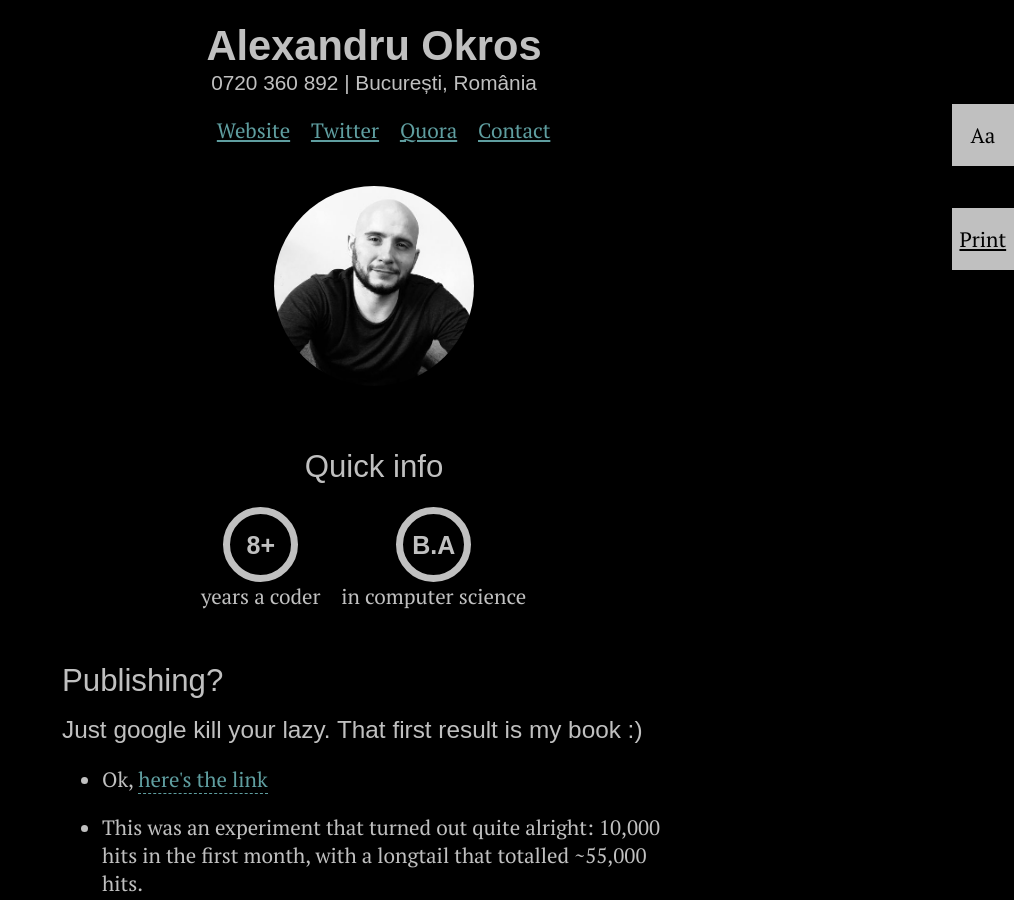
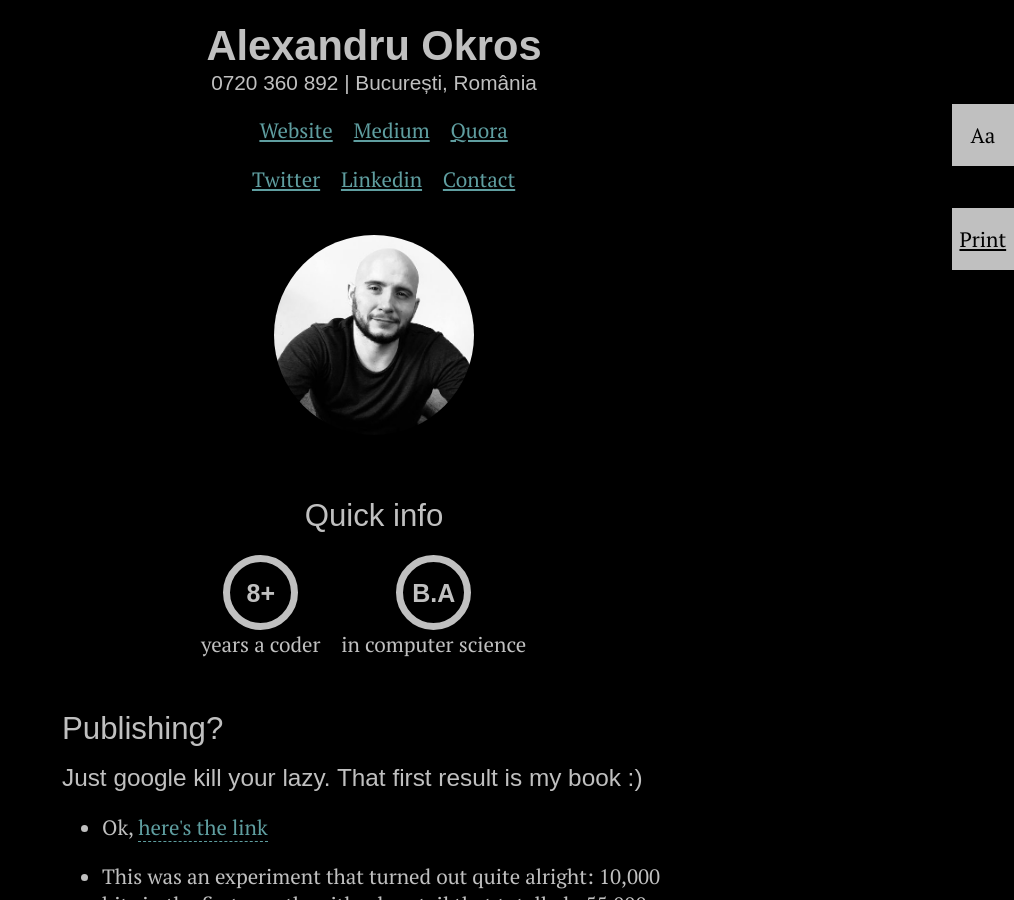
Before and after one commit to jscoox/jscoox.github.com, a Jekyll site: the page richard-crimson.html, which Jekyll copies as it is, in a window 1280 px wide and 900 px high. Shown: the whole window, without its empty margins (266-1280 px from the left). Built offline with Jekyll 4.4.1, drawn with Linux system fonts in a browser that asks for light colours; some web fonts are replaced.

Commit message:
Update richard-crimson.html

```diff
--- a/richard-crimson.html
+++ b/richard-crimson.html
@@ -51,8 +51,12 @@
     <h2>0720 360 892 | București, România</h2>
     <ul>
       <li><a target="_blank" href="https://fiction.coach/">Website</a></li>
+      <li><a target="_blank" href="https://medium.com/@alexandru.okros">Medium</a></li>
+      <li><a target="_blank" href="https://www.quora.com/profile/Richard-Crimson-1">Quora</a></li>
+    </ul>
+    <ul>
       <li><a target="_blank" href="https://twitter.com/rubedzal">Twitter</a></li>
-      <li><a target="_blank" href="https://www.quora.com/profile/Richard-Crimson-1">Quora</a></li>
+      <li><a target="_blank" href="https://www.linkedin.com/in/alexandru-okros-b68182100/">Linkedin</a></li>
 	    <li><a href="#contact">Contact</a></li>
     </ul>
     <span class="toggle"></span>
```
